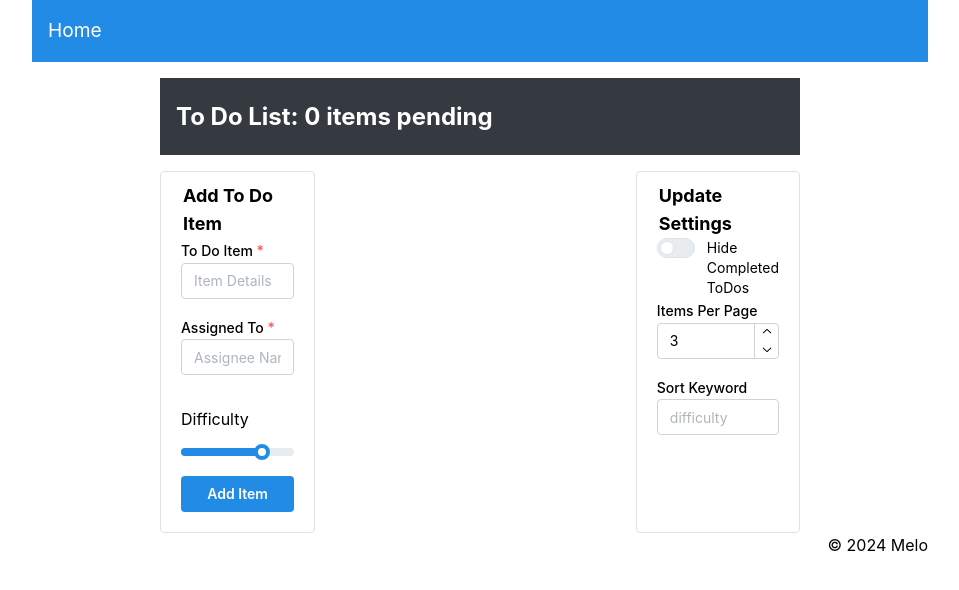
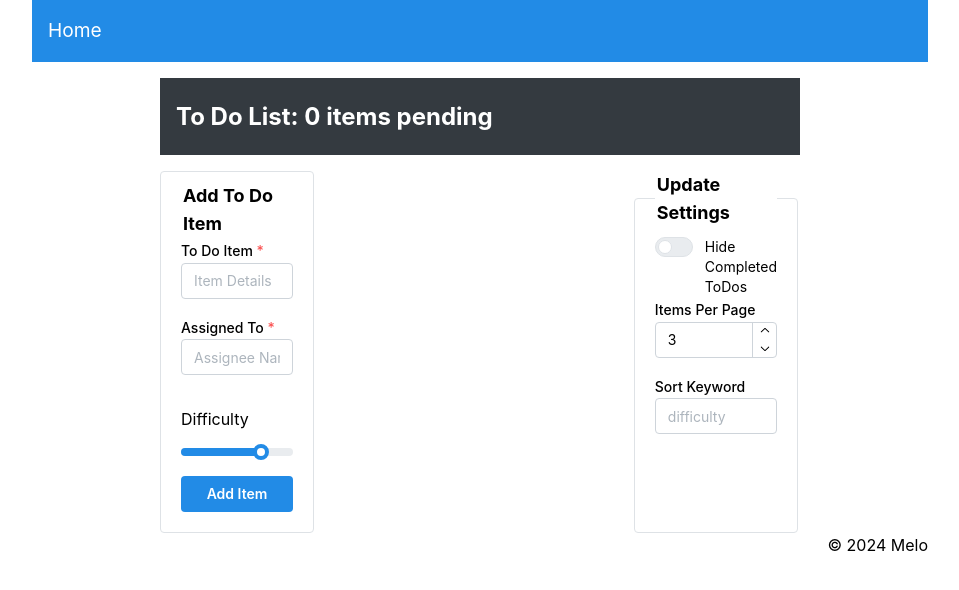
Before and after one commit to MelodicXP/todo-app, a React (Vite) app: page /settings in a window 1280 px wide. Shown: the top 590 px of the page, without its empty margins (160-1119 px from the left). Built offline with nearby package versions, Linux system fonts and the light colour scheme.

Commit message:
Minor refactor

```diff
--- a/src/Components/SettingsForm/index.jsx
+++ b/src/Components/SettingsForm/index.jsx
@@ -16,7 +16,7 @@ const SettingsForm = () => {
   };
 
   return (
-    <Fieldset component="form" legend="Update Settings">
+    <Fieldset legend="Update Settings">
       <Switch
         defaultChecked={hideCompleted}
         label="Hide Completed ToDos"
```
